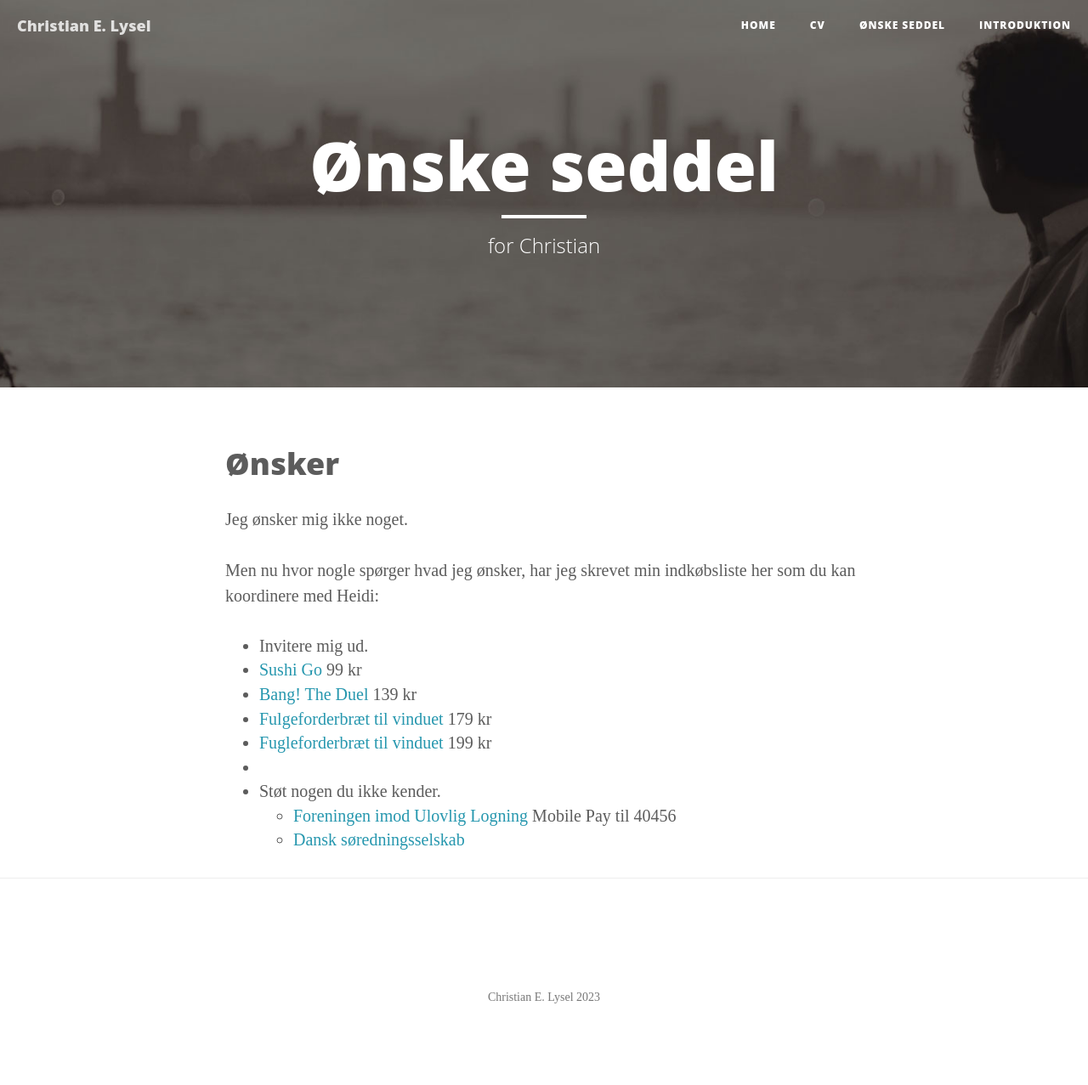
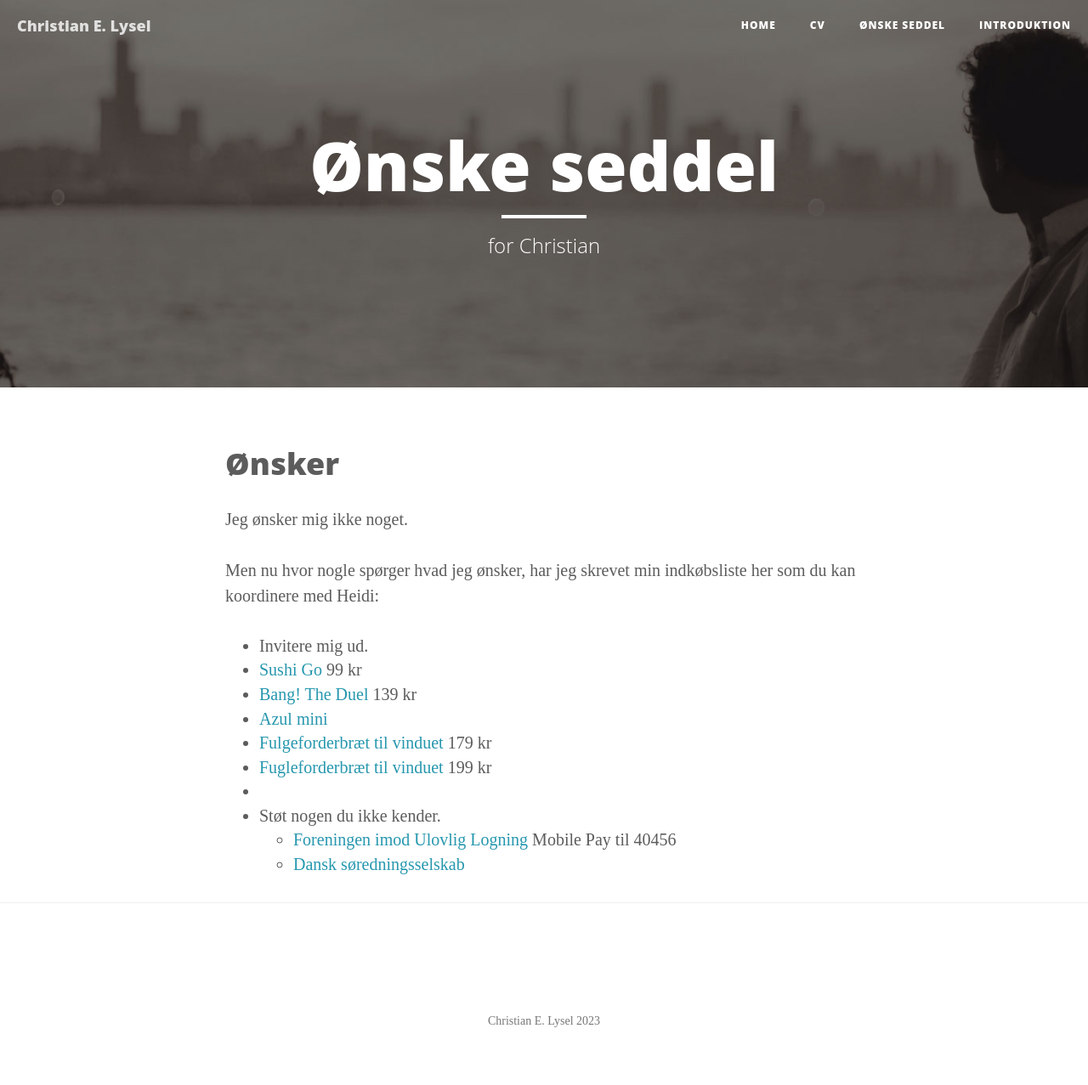
Before and after one commit to clysel/christian.lysel.net, a Jekyll site: the page built from gave.markdown, in a window 1280 px wide. Shown: the whole page at 85% size. Built offline with Jekyll 4.4.1, drawn with Linux system fonts in a browser that asks for light colours; before the commit the page ends 1249 px from its top, so only the background shows below that.

Commit message:
Update gave.markdown

```diff
--- a/gave.markdown
+++ b/gave.markdown
@@ -13,6 +13,7 @@ Men nu hvor nogle spørger hvad jeg ønsker, har jeg skrevet min indkøbsliste h
 * Invitere mig ud.
 * [Sushi Go](https://www.spelexperten.dk/dk/selskabsspil/familiespil/sushi-go-dk.html) 99 kr
 * [Bang! The Duel](https://www.spelexperten.dk/dk/selskabsspil/kortspil/bang-the-duel.html) 139 kr
+* [Azul mini](https://www.hyggeonkel.dk/produkt/azul-mini)
 * [Fulgeforderbræt til vinduet](https://www.frishop.dk/pi/Ryom-fuglefoderhus-til-vindue_7126759_21782.aspx) 179 kr
 * [Fugleforderbræt til vinduet](https://www.hokuskrokus.dk/foderbraetter/wildlife-world-foderbraet-vindue-1474) 199 kr
 *
```
